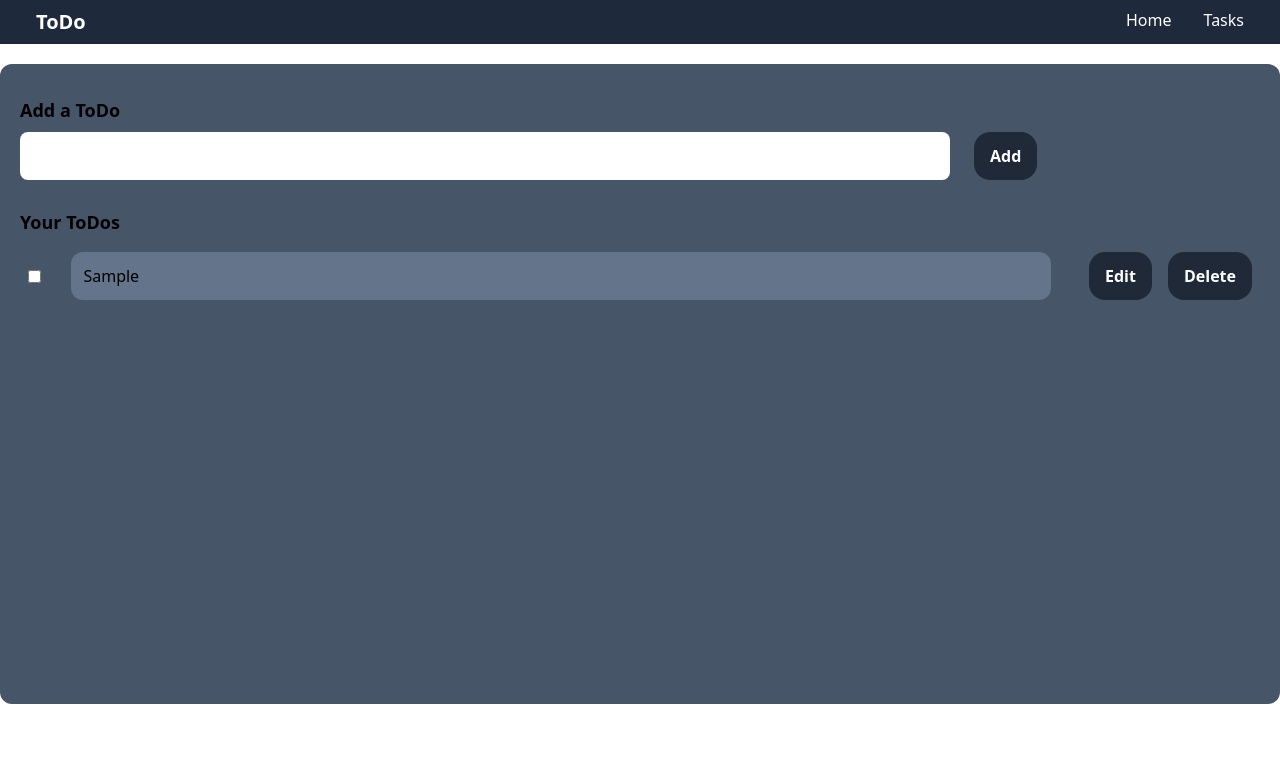
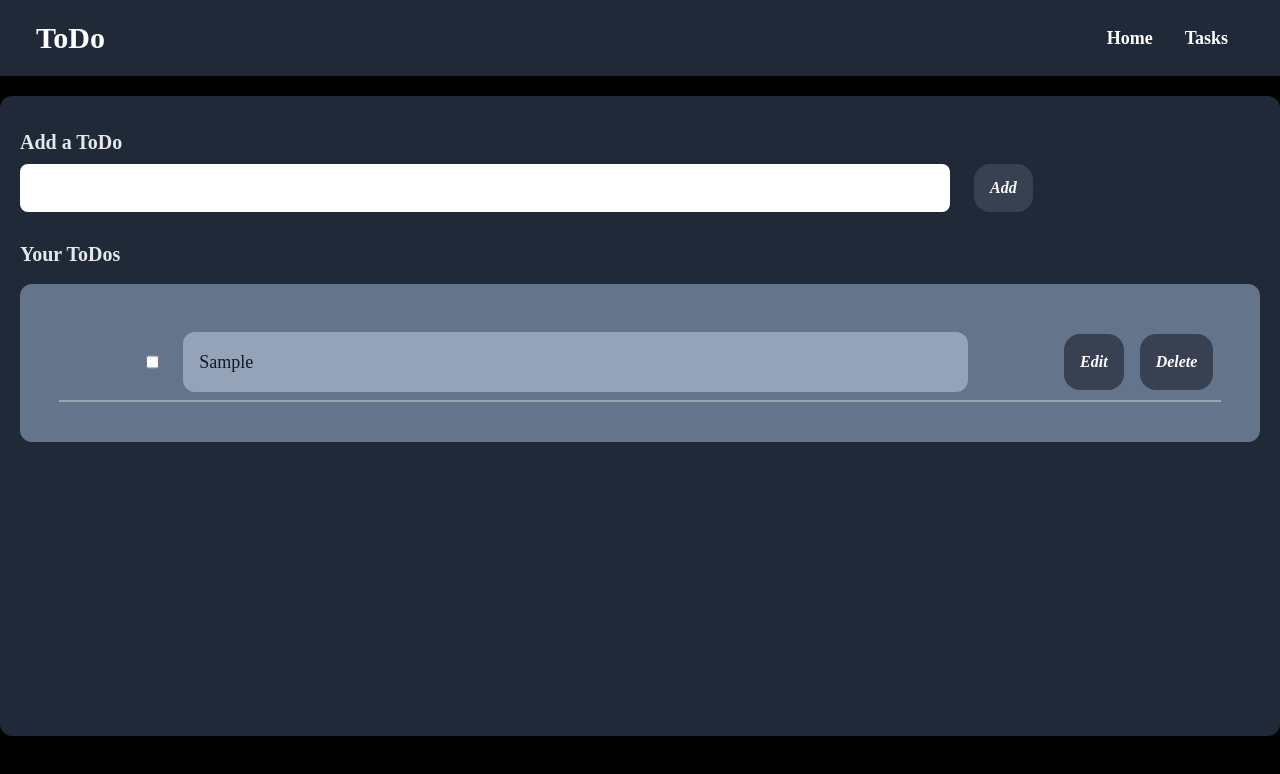
Before and after one commit to dipudangol2/todo, a React (Vite) app: page / in a window 1280 px wide. Both pictures are taken after typing "Sample" into the empty fields and a click on the button "Add". Shown: the top 774 px of the page. Built offline with nearby package versions, Linux system fonts and the light colour scheme.

Commit message:
Change style

```diff
--- a/index.html
+++ b/index.html
@@ -7,7 +7,7 @@
     <link rel="stylesheet" href="https://cdnjs.cloudflare.com/ajax/libs/font-awesome/6.6.0/css/all.min.css">
     <title>ToDo Manager</title>
   </head>
-  <body>
+  <body class="bg-black">
     <div id="root"></div>
     <script type="module" src="/src/main.jsx"></script>
   </body>
--- a/src/components/NavBar.jsx
+++ b/src/components/NavBar.jsx
@@ -1,10 +1,10 @@
 const NavBar = () => {
   return (
-    <nav className=" flex justify-between bg-slate-800 text-white py-2">
+    <nav className=" flex justify-between items-center bg-gray-800 text-white py-2 font-oxanium font-bold ">
       <div className="logo">
-        <span className="font-bold text-xl mx-9">ToDo</span>
+        <span className="font-bold text-3xl mx-9">ToDo</span>
       </div>
-      <ul className="flex gap-8 mx-9">
+      <ul className="flex gap-8 mx-9 p-4 text-lg">
         <li className="cursor-pointer hover:font-bold transition-all-duration-75">Home</li>
         <li className="cursor-pointer hover:font-bold transition-all duration-75">Tasks</li>
       </ul>
--- a/src/index.css
+++ b/src/index.css
@@ -1,3 +1,5 @@
 @tailwind base;
 @tailwind components;
 @tailwind utilities;
+
+@import url("https://fonts.googleapis.com/css2?family=Noto+Sans:ital,wght@0,100..900;1,100..900&family=Open+Sans:ital,wdth,wght@0,75..100,300..800;1,75..100,300..800&family=Oxanium:wght@200..800&family=Roboto+Slab:wght@100..900&display=swap");
--- a/src/pages/Home.jsx
+++ b/src/pages/Home.jsx
@@ -8,7 +8,7 @@ const Home = () => {
     useEffect(() => {
         console.log(todos);
     }, [todos]);
-    const todoStyle = "bg-slate-500 w-4/5 p-3 rounded-xl"
+    const todoStyle = "bg-slate-400 text-gray-900 w-4/5 p-2 sm:p-4 rounded-xl font-roboto text-lg"
     const handleAdd = () => {
         if (todo !== "") {
             setTodos([...todos, { id: uuidv4(), todo, isCompleted: false }]);
@@ -19,13 +19,10 @@ const Home = () => {
     const handleEdit = () => {
 
     }
-    /*************  ✨ Codeium Command ⭐  *************/
-    /**
-     * Deletes a todo item from the list based on a specific condition.
-     * This function should be called when a delete action is triggered.
-     */
-    /******  8963cdc4-0bad-4168-a8de-427b8c597076  *******/
+
     const handleDelete = () => {
+
+
 
     }
 
@@ -51,21 +48,36 @@ const Home = () => {
 
 
     return (
-        <div className="flex flex-col container mx-auto my-5 rounded-xl bg-slate-600 p-5 min-h-[80vh]">
+        <div className="flex flex-col container mx-auto my-5 rounded-xl bg-gray-800 p-5 min-h-[80vh]">
             <div className="addTodo flex justify-between flex-col gap-2 my-3">
-                <h2 className="text-lg font-bold">Add a ToDo</h2>
+                <h2 className="text-xl text-gray-200 font-roboto font-bold">Add a ToDo</h2>
                 <div className="flex gap-2">
-                    <textarea onChange={handleChange} value={todo} className=" w-3/4 rounded-lg resize-none " ></textarea>
+                    <textarea
+                        onChange={handleChange}
+                        value={todo}
+                        className=" w-3/4 rounded-lg resize-none " >
 
-                    <button onClick={handleAdd} className="bg-gray-800 ml-4 transition-all duration-200 hover:bg-gray-900 font-bold p-2 px-4 rounded-2xl text-white ">Add</button>
+                    </textarea>
+
+                    <button onClick={handleAdd}
+                        className="bg-gray-700 ml-4 transition-all duration-200 hover:bg-gray-600  font-bold p-2 px-4 rounded-2xl text-white font-oxanium italic  ">
+                        Add
+                    </button>
                 </div>
             </div>
-            <h2 className="text-lg font-bold mt-4">Your ToDos</h2>
-            <div className="todos">
+            <h2 className="text-xl text-gray-200 font-roboto font-bold mt-4">Your ToDos</h2>
+            <div className={
+                todos.length > 0 ?
+                    ("todos flex flex-col items-center bg-slate-500 rounded-xl mt-4 px-2 py-8")
+                    :
+                    ""
+            }>
                 {todos.map(item => {
-                    return <div key={item.id} className="todo flex items-center justify-between p-2 my-2">
+                    return <div key={item.id}
+                        className="todo w-[95%] flex flex-col sm:flex-row gap-4 sm:gap-0  items-center justify-center p-2 my-2 border-solid  border-gray-400 border-b-2  ">
+                        <div className="flex justify-center gap-4 w-full">
                             <input
-                            className="mr-2"
+                                className="sm:mr-2 "
                                 name={item.id}
                                 type="checkbox"
                                 value={item.isCompleted}
@@ -74,9 +86,12 @@ const Home = () => {
                             <div className={!(item.isCompleted) ? todoStyle : todoStyle + " line-through"}>
                                 {item.todo}
                             </div>
-                        <div className="buttons">
-                            <button onClick={handleEdit} className="bg-gray-800 ml-4 transition-all duration-200 hover:bg-gray-900 font-bold p-3 px-4 rounded-2xl text-white ">Edit</button>
-                            <button onClick={handleDelete} className="bg-gray-800 ml-4 transition-all duration-200 hover:bg-gray-900 font-bold p-3 px-4 rounded-2xl text-white ">Delete</button>
+                        </div>
+                        <div className="buttons flex">
+                            <button onClick={handleEdit} className="bg-gray-700  ml-4 transition-all duration-200 hover:bg-gray-600  font-bold  p-2 sm:p-4 rounded-2xl text-white font-oxanium italic ">Edit</button>
+                            <button
+                                onClick={handleDelete}
+                                className="bg-gray-700 ml-4 transition-all duration-200 hover:bg-gray-600  font-bold  p-2 sm:p-4 rounded-2xl text-white font-oxanium italic ">Delete</button>
                         </div>
                     </div>
                 })}
--- a/tailwind.config.js
+++ b/tailwind.config.js
@@ -2,8 +2,14 @@
 export default {
   content: ["./index.html", "./src/**/*.{js,ts,jsx,tsx}"],
   theme: {
-    fontFamily: {},
-    extend: {},
+    extend: {
+      fontFamily: {
+        noto: ["Noto Sans", "serif"],
+        open: ["Open Sans", "serif"],
+        oxanium: ["Oxanium", "serif"],
+        roboto: ["Roboto Slab", "serif"],
+      },
+    },
   },
   plugins: [],
 };
```
Lines whose indentation alone changed are shown as unchanged.
